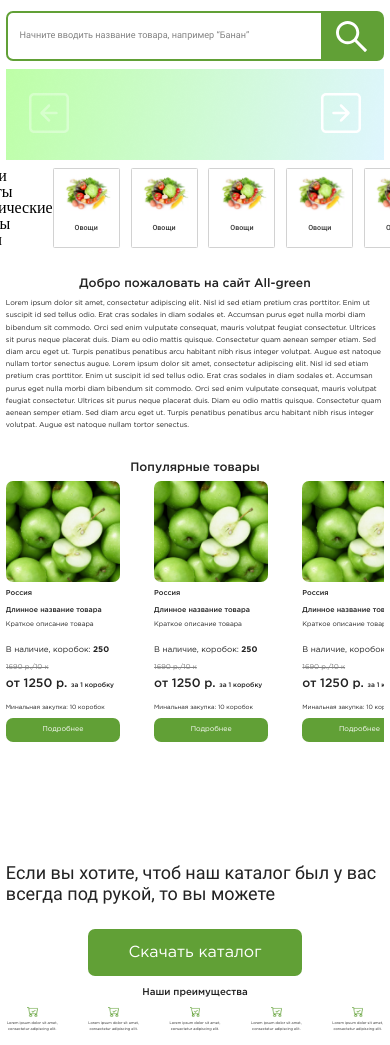
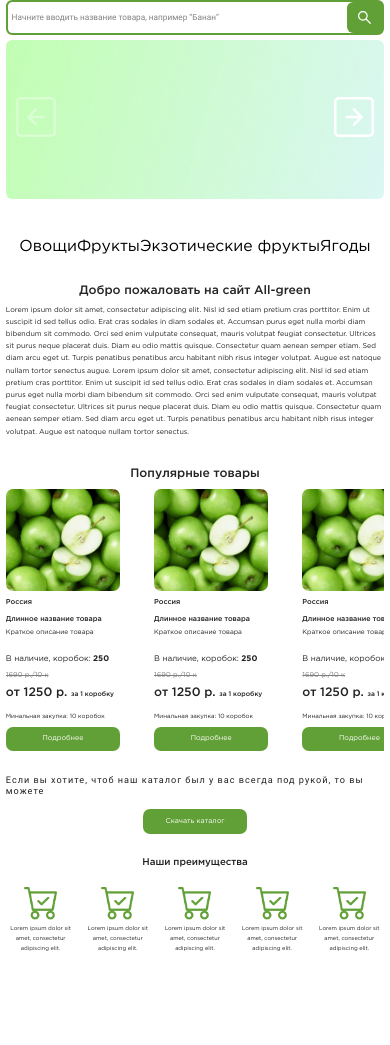
Before and after one commit to TraveWEB/dima_new, a website: page index.html in a window 390 px wide. After the commit the page ends 990 px from the top, so only its background shows below. Drawn offline with nearby package versions, Linux system fonts and the light colour scheme; files that its build step writes are made by us from their sources.

Commit message:
Update style.scss

```diff
--- a/scss/style.scss
+++ b/scss/style.scss
@@ -655,6 +655,10 @@ main {
     display: flex;
     justify-content: center;
 
+    .categories_blk_mobile {
+      display: none;
+    }
+
     .categories_blk {
       width: 263px;
       padding: 8px 31px 21px 31px;
@@ -1330,6 +1334,9 @@ main {
       a {
         padding: 1.953vw 3.859vw;
         font-size: 2.344vw;
+        border-radius: 0.911vw;
+        border-bottom-right-radius: 0;
+        border-top-right-radius: 0;
       }
     }
   }
@@ -1448,7 +1455,7 @@ main {
       .welcome_title {
         font-size: 3.125vw;
         line-height: 2.865vw;
-        margin: 7.813vw 0 1.953vw 0;
+        margin: 7.813vw 0 2.5vw 0;
       }
 
       .popular_blocks {
@@ -1459,6 +1466,7 @@ main {
           width: 29.297vw;
           margin-right: 34px;
           position: relative;
+          padding-bottom: 3vw;
 
           .popular_img {
             width: 29.297vw;
@@ -1516,46 +1524,187 @@ main {
       }
 
       .popular_footer {
-        margin-top: 120px;
+        margin-top: 3.255vw;
 
         .popular-footer-p {
-          font-size: 18px;
+          letter-spacing: 1px;
+          font-size: 2.344vw;
           @include Roboto(400);
-          line-height: 21px;
-          padding-bottom: 25px;
+          line-height: 2.734vw;
+          padding-bottom: 3.255vw;
         }
 
         .popular-footer-button {
           white-space: normal;
-          padding: 16px 40px;
+          padding: 2.214vw 5.859vw;
           background-color: #61A036;
           border-radius: 7px;
           border: none;
           color: white;
-          font-size: 16px;
+          font-size: 1.823vw;
           @include Gotham(400);
-          line-height: 15px;
-        }
-      }
-    }
-
-
-    ::-webkit-scrollbar {
-      width: 728px; /* ширина для вертикального скролла */
-      height: 10px; /* высота для горизонтального скролла */
-      background: white;
-      border-radius: 7px;
-      border: 2px solid #61a036;
-  }
-
-  ::-webkit-scrollbar-thumb {
-    background-color: #61a036;
-    border-radius: 7px;
-}
-
-
-  }
-
-
-
-}
+          line-height: 1.953vw;
+        }
+      }
+    }
+
+
+
+    ::-webkit-scrollbar-track
+    {
+        -webkit-box-shadow: inset 0 0 6px rgba(0,0,0,0.3);
+        background-color: #F5F5F5;
+    }
+
+    ::-webkit-scrollbar
+    {
+        width: 10px;
+        background-color: #F5F5F5;
+    }
+
+    ::-webkit-scrollbar-thumb
+    {
+        background-color: #000000;
+        border: 2px solid white;
+    }
+
+
+  }
+
+
+
+
+  .advantages {
+    margin: 5.859vw 0 9.505vw 0;
+
+    .wrapper {
+
+      .advantages_blk {
+
+        h2 {
+          font-size: 6.3.125vw;
+          line-height: 2.865vw;
+          margin: 0 0 4.948vw 0;
+        }
+      }
+      .advantages_blocks {
+
+        .block {
+          width: 17.839vw;
+
+          img {
+            margin: 0 0 1.042vw 0;
+            width: 8.464vw;
+            height: 8.464vw;
+          }
+          p {
+            font-size: 1.432vw;
+            line-height: 2.474vw;
+          }
+        }
+      }
+    }
+  }
+
+
+}
+
+/* ------------------------------------ */
+/* ------------------------------------ */
+/* ------------------------------------ */
+/* --------=========320========-------- */
+/* ------------------------------------ */
+/* ------------------------------------ */
+/* ------------------------------------ */
+
+@media screen and (max-width: 520px) {
+
+  .search {
+
+    .wrapper {
+      margin: 0 0 1.346vw 0;
+      border-radius: 1.588vw;
+
+      input {
+        padding: 2.115vw 0.962vw;
+        font-size: 2.115vw;
+
+        &::placeholder {
+          font-size: 2.115vw;
+        }
+      }
+
+      a {
+        min-width: 0.962vw;
+        padding: 2.308vw 2.885vw;
+        border-radius: 1.588vw;
+        border-top-right-radius: 0;
+        border-bottom-right-radius: 0;
+
+      }
+      img {
+        width: 3.269vw;
+        height: 3.269vw;
+      }
+    }
+  }
+
+
+
+  .intro {
+    margin-bottom: 40px;
+
+    .wrapper {
+
+      .swiper-container {
+        width: 100%;
+        height: 40.625vw;
+        border-radius: 1.588vw;
+
+        .swiper-wrapper {
+          width: 100%;
+          height: 100%;
+        }
+
+        .swiper-button-next {
+          margin-right: 0px;
+        }
+
+        .swiper-button-prev {
+          margin-left: 0px;
+        }
+      }
+    }
+  }
+
+
+
+
+  .categories {
+    width: 100%;
+
+    .wrapper {
+
+      .categories_blk_mobile {
+        display: flex;
+        font-size: 4.063vw;
+        @include Gotham(400);
+      }
+
+      .categories_blk {
+        display: none;
+
+        .blk_img {
+          display: none;
+        }
+        .blk_title {
+          display: none;
+        }
+      }
+    }
+  }
+
+
+
+
+}
```
